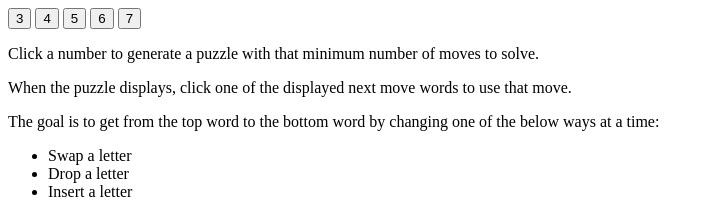
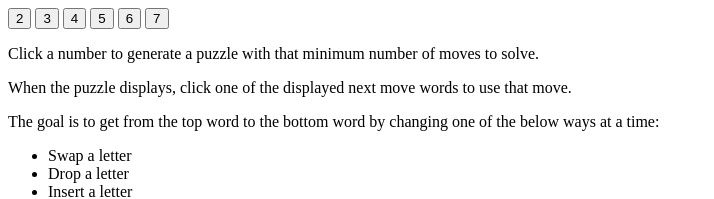
Before and after one commit to TileRunner/tilerunner.github.io, a Jekyll site: the page transmogrify/transmogrify.html, which Jekyll copies as it is, in a window 1280 px wide. Shown: the top 199 px of the page, without its empty margins (0-714 px from the left). Built offline with Jekyll 4.4.1, drawn with Linux system fonts in a browser that asks for light colours.

Commit message:
Allow 2-move transmogrify puzzle

```diff
--- a/transmogrify/transmogrify.html
+++ b/transmogrify/transmogrify.html
@@ -9,6 +9,7 @@
   </head>
   <body>
     <div id="options-div" class="options-div">
+        <button id="2-move-puzzle">2</button>
         <button id="3-move-puzzle">3</button>
         <button id="4-move-puzzle">4</button>
         <button id="5-move-puzzle">5</button>
--- a/transmogrify/transmogrify.js
+++ b/transmogrify/transmogrify.js
@@ -11,7 +11,7 @@ const e_validWords = document.getElementById("valid-words-div");
 const e_solved = document.getElementById("solved");
 infoDiv.style.display = "none";
 restartButton.addEventListener("click", () => handleRestartClick());
-for (let l = 3; l < 8; l++) {
+for (let l = 2; l < 8; l++) {
     document.getElementById(`${l}-move-puzzle`).addEventListener("click", () => generatePuzzle(l));
 }
 
```
